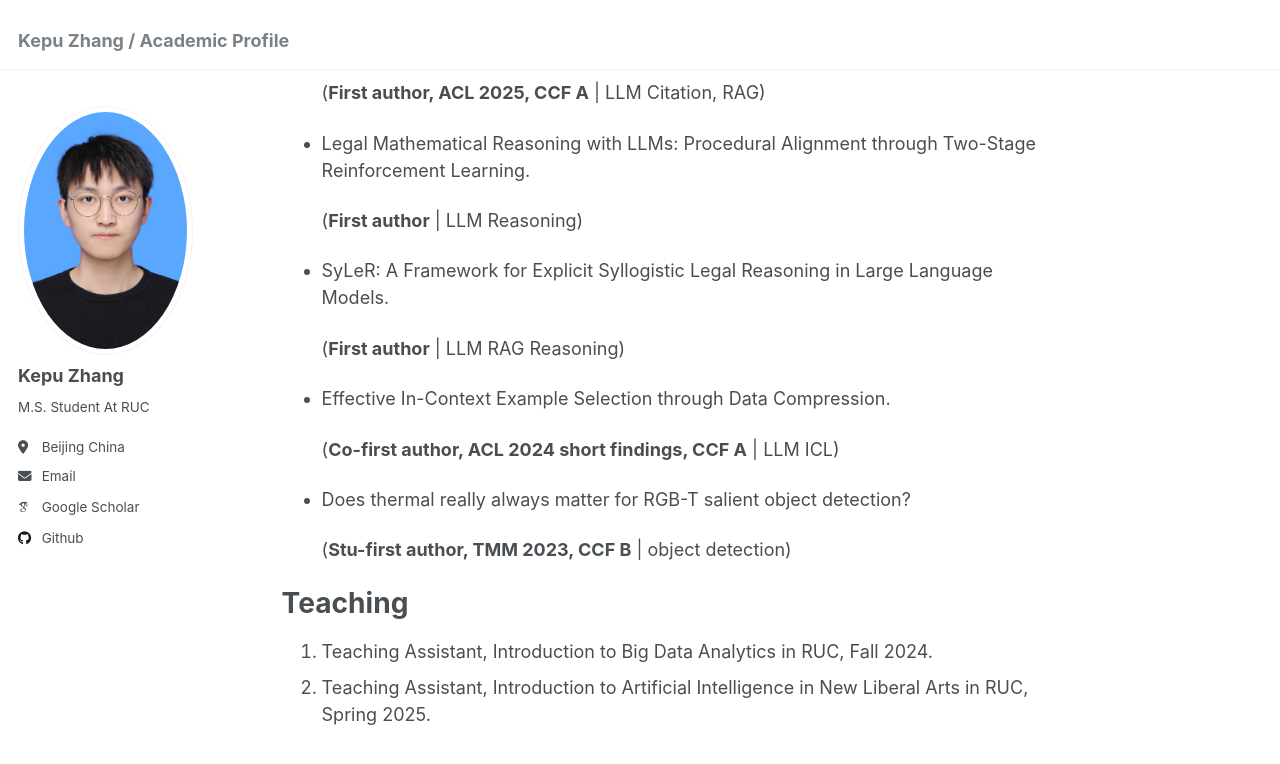
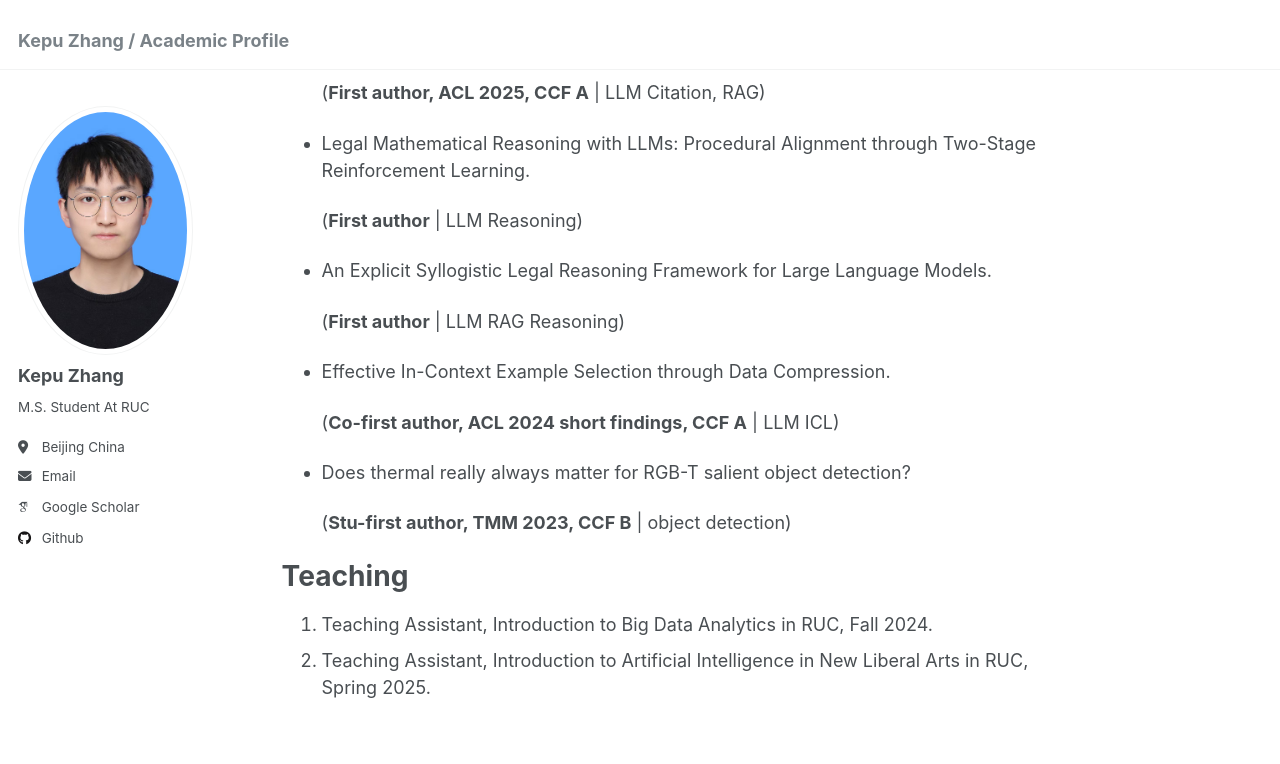
Before and after one commit to ke-01/ke-01.github.io, a Jekyll site: the page built from _pages/about.md, in a window 1280 px wide and 900 px high, scrolled down 1676 px. Shown: the top 764 px of the window. Built offline with Jekyll 4.4.1, drawn with Linux system fonts in a browser that asks for light colours; some web fonts are replaced.

Commit message:
Update about.md

```diff
--- a/_pages/about.md
+++ b/_pages/about.md
@@ -65,7 +65,7 @@ Publications
 
   (**First author** \| LLM Reasoning)
 
-* SyLeR: A Framework for Explicit Syllogistic Legal Reasoning in Large Language Models.
+* An Explicit Syllogistic Legal Reasoning Framework for Large Language Models.
 
   (**First author** \| LLM RAG Reasoning)
 
```
